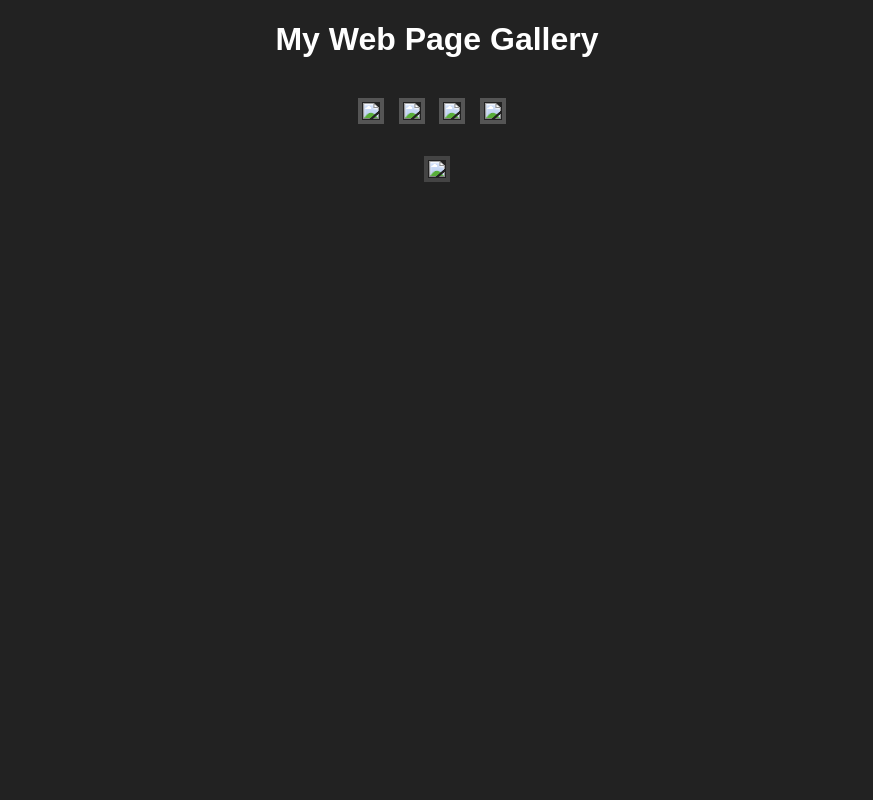
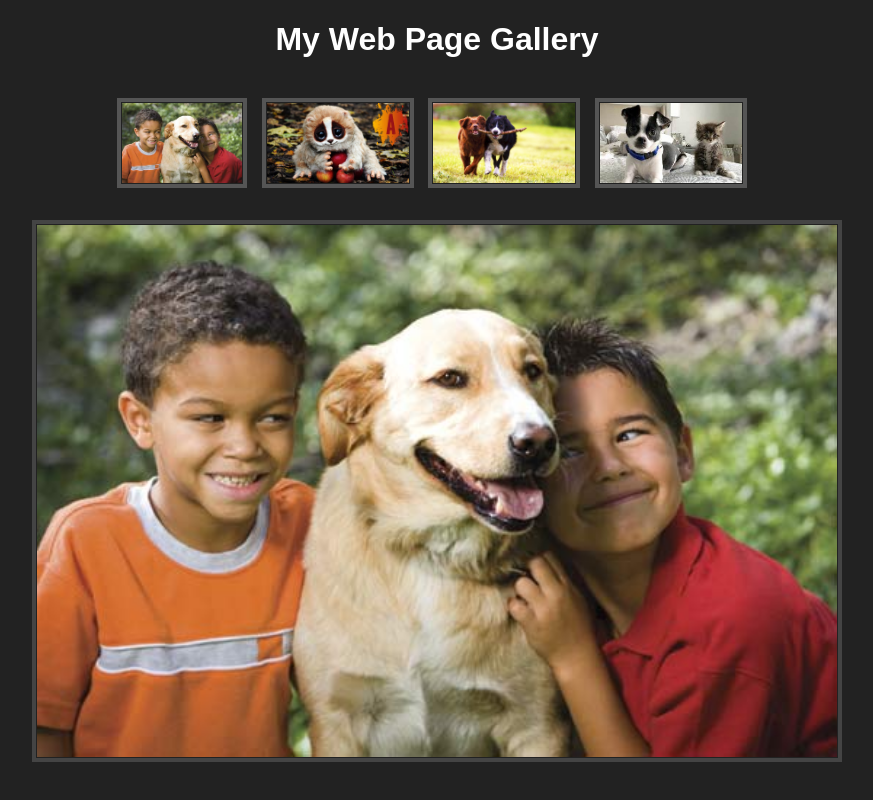
Before and after one commit to Rickypal131/wps-assaignment-1, a plain HTML site: page index.html in a window 1280 px wide. Shown: the whole page, without its empty margins (203-1076 px from the left). Drawn offline with Linux system fonts and the light colour scheme.

Commit message:
Update index.html

```diff
--- a/index.html
+++ b/index.html
@@ -32,15 +32,15 @@
             <h1>My Web Page Gallery</h1>
             <br>
             <div class="thumbnails">
-                <img onmouseover="preview.src=img1.src" name="img1"src="\assaignment1\images\pet1.jpg" >
-                <img onmouseover="preview.src=img2.src" name="img2"src="\assaignment1\images\pet2.jpg" >
-                <img onmouseover="preview.src=img3.src" name="img3"src="\assaignment1\images\pet3.jpg" >
-                <img onmouseover="preview.src=img4.src" name="img4"src="\assaignment1\images\pet4.jpg" >
+                <img onmouseover="preview.src=img1.src" name="img1"src="\pet1.jpg" >
+                <img onmouseover="preview.src=img2.src" name="img2"src="\pet2.jpg" >
+                <img onmouseover="preview.src=img3.src" name="img3"src="\pet3.jpg" >
+                <img onmouseover="preview.src=img4.src" name="img4"src="\pet4.jpg" >
 
             </div>
             <br>
             <div class="preview" align="center">
-                <img name="preview" src="\assaignment1\images\pet1.jpg" >
+                <img name="preview" src="\pet1.jpg" >
             </div>
         </div>
     </body>
```
